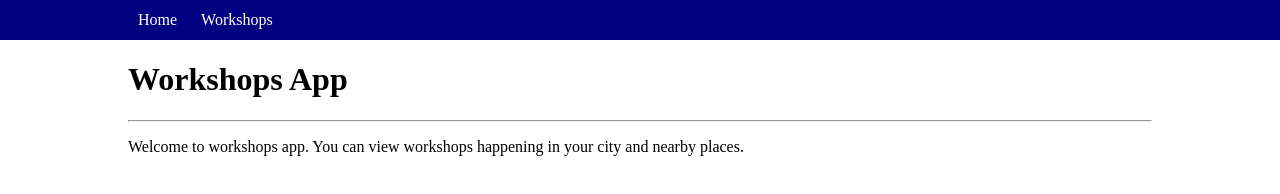
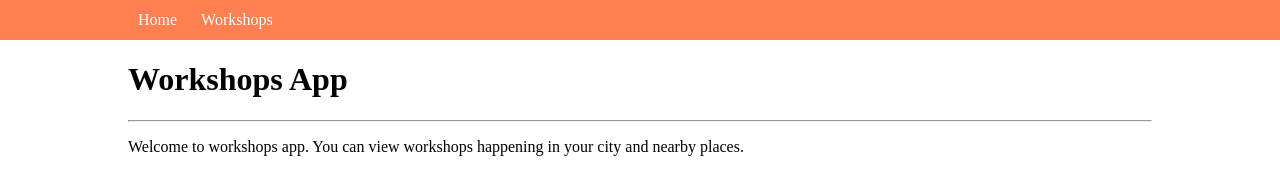
Before and after one commit to Abhinav-Guleria/workshop-app, a website: page index.html in a window 1280 px wide. Drawn offline with Linux system fonts and the light colour scheme.

Commit message:
color change

```diff
--- a/css/app.css
+++ b/css/app.css
@@ -1,6 +1,6 @@
 .navbar {
     height: 40px;
-    background-color: navy; /* background-* properties - please explore, also background shorthand property */
+    background-color:coral;
 }
 
 .nav, .list-unstyled {
```
